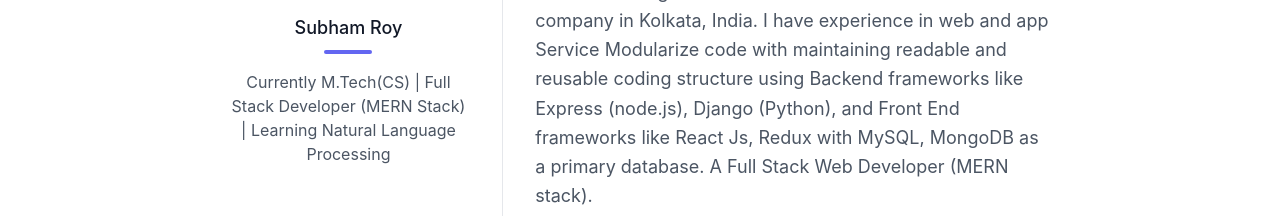
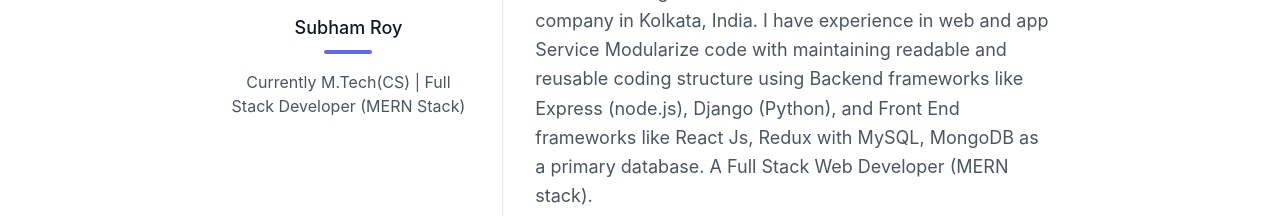
Before and after one commit to isubhamsr/portfolio, a React (Create React App) app: page /about in a window 1280 px wide. Shown: the part 586-802 px from the top of the page. Built offline with nearby package versions, Linux system fonts and the light colour scheme.

Commit message:
more changes in adout

```diff
--- a/src/modules/core/About.js
+++ b/src/modules/core/About.js
@@ -39,8 +39,7 @@ export default function About() {
                 </h2>
                 <div class="w-12 h-1 bg-indigo-500 rounded mt-2 mb-4"></div>
                 <p class="text-base">
-                  Currently M.Tech(CS) | Full Stack Developer (MERN Stack) |
-                  Learning Natural Language Processing
+                  Currently M.Tech(CS) | Full Stack Developer (MERN Stack)
                 </p>
               </div>
             </div>
```
